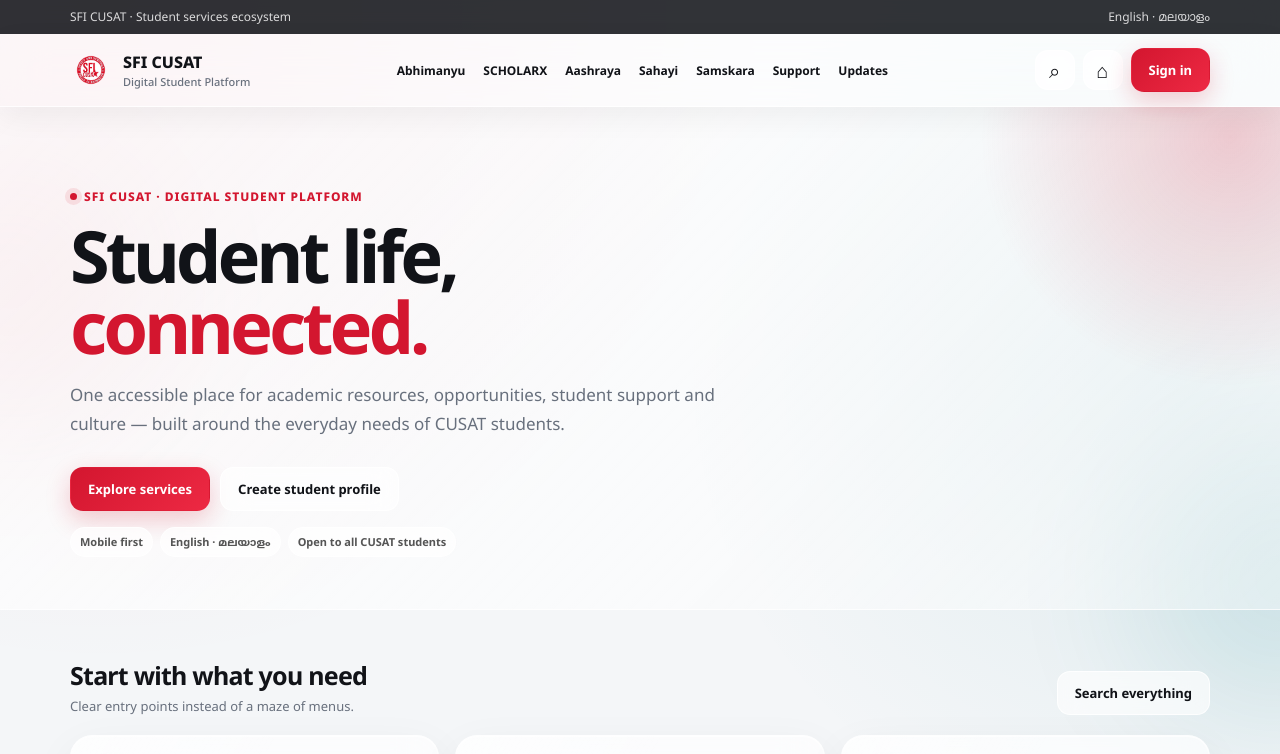
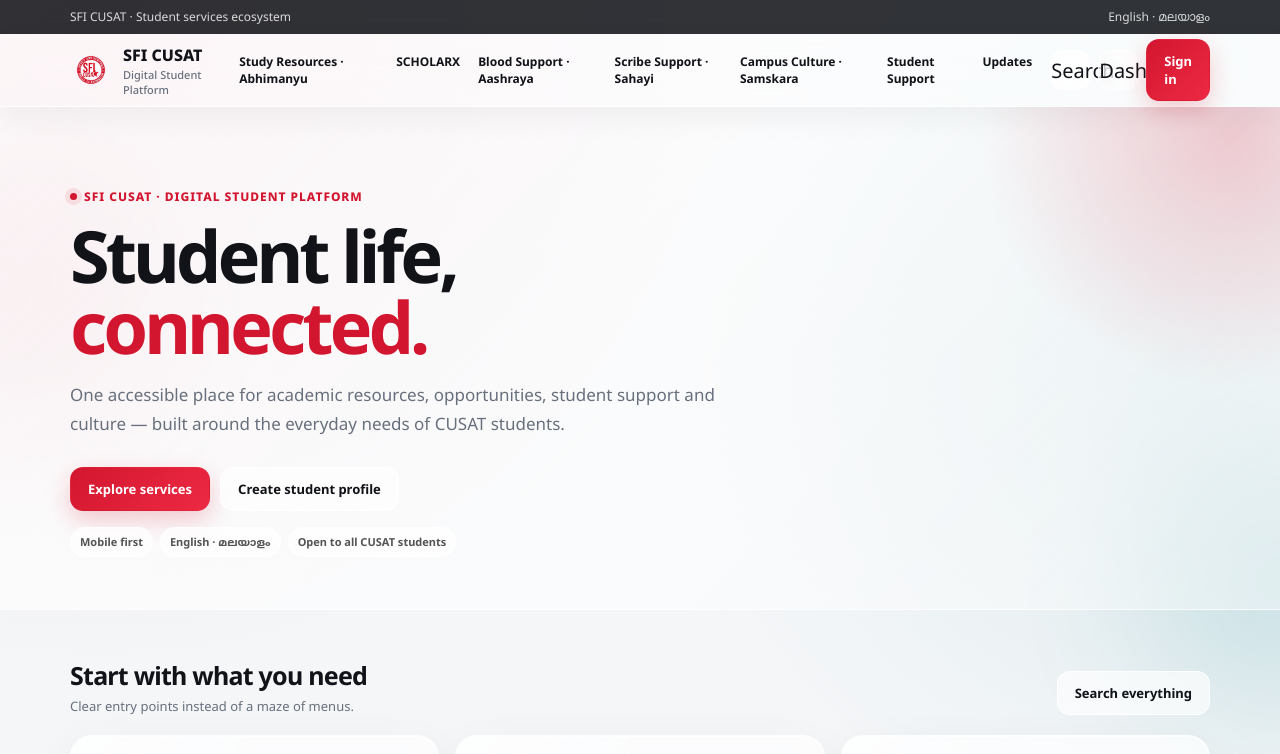
Before and after one commit to Com-Adarsh/Sficusatapp-, a Next.js app: page / in a window 1280 px wide. Shown: the top 754 px of the page. Built offline with nearby package versions, Linux system fonts and the light colour scheme.

Commit message:
refine navigation and page UX

```diff
--- a/app/components/SiteHeader.tsx
+++ b/app/components/SiteHeader.tsx
@@ -1,6 +1,6 @@
 "use client";
 import {useState} from "react";
-const primary=[["Abhimanyu","/resources"],["SCHOLARX","/opportunities"],["Aashraya","/aashraya"],["Sahayi","/sahayi"],["Samskara","/samskara"],["Support","/support"],["Updates","/updates"]];
+const primary=[["Study Resources · Abhimanyu","/resources"],["SCHOLARX","/opportunities"],["Blood Support · Aashraya","/aashraya"],["Scribe Support · Sahayi","/sahayi"],["Campus Culture · Samskara","/samskara"],["Student Support","/support"],["Updates","/updates"]];
 export default function SiteHeader(){
  const[open,setOpen]=useState(false);
  return <header className="site-header">
@@ -11,7 +11,7 @@ export default function SiteHeader(){
     <span>SFI CUSAT<small>Digital Student Platform</small></span>
    </a>
    <div className="links desktop-links">{primary.map(([t,h])=><a key={h} href={h}>{t}</a>)}</div>
-   <div className="nav-actions"><a className="icon-btn" href="/search" aria-label="Search">⌕</a><a className="icon-btn" href="/dashboard" aria-label="Dashboard">⌂</a><a className="btn primary desktop-sign" href="/sign-in">Sign in</a><button className="menu-btn" onClick={()=>setOpen(!open)} aria-expanded={open} aria-label="Menu">☰</button></div>
+   <div className="nav-actions"><a className="icon-btn" href="/search" aria-label="Search">Search</a><a className="icon-btn" href="/dashboard" aria-label="My dashboard">Dashboard</a><a className="btn primary desktop-sign" href="/sign-in">Sign in</a><button className="menu-btn" onClick={()=>setOpen(!open)} aria-expanded={open} aria-label="Menu">☰</button></div>
   </div>
   {open&&<div className="mobile-menu"><div className="shell">{primary.map(([t,h])=><a key={h} href={h} onClick={()=>setOpen(false)}>{t}<span>→</span></a>)}<a href="/dashboard">Dashboard <span>→</span></a><a href="/profile">Profile <span>→</span></a><a href="/sign-in">Sign in <span>→</span></a></div></div>}
   </nav>
```
